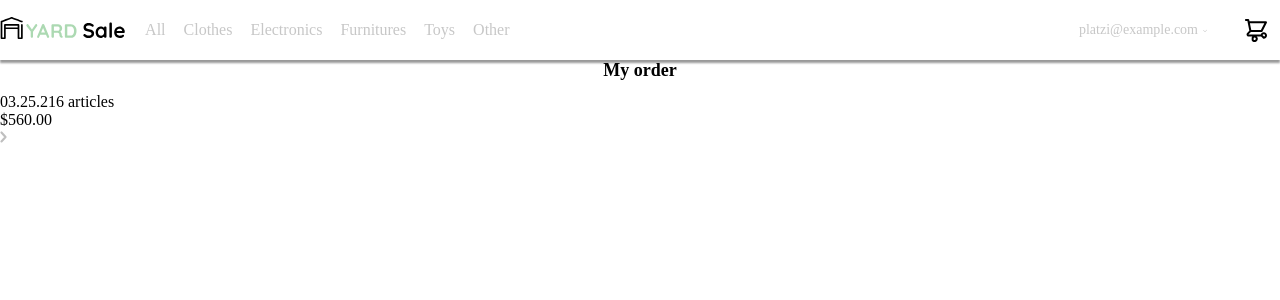
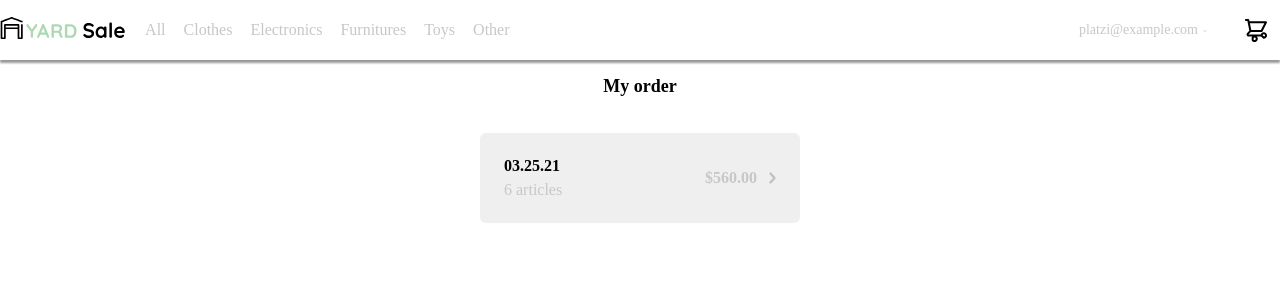
Before and after one commit to RedDiego15/react-shop, a React app: page /my-order in a window 1280 px wide. Shown: the top 300 px of the page. Built offline with nearby package versions, Linux system fonts and the light colour scheme.

Commit message:
finish orders page

```diff
--- a/src/Hooks/useInitialState.js
+++ b/src/Hooks/useInitialState.js
@@ -16,8 +16,6 @@ const useInitialState = () => {
 	};
 
 	const addToCart = (payload) => {
-		debugger;
-		console.log('enter addto cart');
 		const item = findItem(payload);
 		if (item && item.quantity < 10) {
 			item.quantity = item.quantity + 1;
--- a/src/components/ActuallOrderItem/ActuallOrderItem.jsx
+++ b/src/components/ActuallOrderItem/ActuallOrderItem.jsx
@@ -104,4 +104,4 @@ function ActuallOrderItem({ imageUrl, title, totalPrice, quantity, item }) {
 	);
 }
 
-export { ActuallOrderItem };
+export { ActuallOrderItem, StyledFigure, StyledImg };
--- a/src/components/MyOldOrders/MyOldOrders.jsx
+++ b/src/components/MyOldOrders/MyOldOrders.jsx
@@ -1,22 +1,37 @@
-import React from 'react'
-import { OldOrderItem } from '../OldOderItem/OldOrderItem'
+import React from "react";
+import { OldOrderItem } from "../OldOderItem/OldOrderItem";
+import styled from "styled-components";
 
-function MyOldOrders({isDesktop}) {
+const MyOrderContainer = styled.div`
+	display: flex;
+	flex-direction: column;
+	align-items: center;
+	width: 100%;
+	padding: 1rem;
+	gap: 1rem;
+`;
+const MyOrdersContent = styled.div`
+	display: grid;
+	width: 100%;
+	max-width: 20rem;
+	gap: 1.5rem;
+`;
+const Title = styled.h1`
+	font-size: ${(props) => props.theme.lg};
+`;
+function MyOldOrders({ isDesktop }) {
 	return (
-    <div className="my-order">
-      <div className="my-order-container">
-        {isDesktop && <h1 className="title">My orders</h1>}
+		<MyOrderContainer>
+			{isDesktop && <Title>My orders</Title>}
 
-        <div className="my-order-content">
+			<MyOrdersContent>
 				<OldOrderItem />
 				<OldOrderItem />
 				<OldOrderItem />
 				<OldOrderItem />
-
-        </div>
-      </div>
-    </div>
+			</MyOrdersContent>
+		</MyOrderContainer>
 	);
 }
 
-export {MyOldOrders}
+export { MyOldOrders, MyOrderContainer, MyOrdersContent };
--- a/src/components/MyOrder/MyOrder.jsx
+++ b/src/components/MyOrder/MyOrder.jsx
@@ -1,29 +1,40 @@
-import React from 'react'
-import { ActuallOrderItem } from '../ActuallOrderItem/ActuallOrderItem'
-import {AppContext} from '@context/AppContext'
+import React from "react";
+import { ActuallOrderItem } from "@components/ActuallOrderItem/ActuallOrderItem";
+import { AppContext } from "@context/AppContext";
+import styled from "styled-components";
+import {
+	MyOrderContainer,
+	MyOrdersContent,
+} from "@components/MyOldOrders/MyOldOrders";
+import { OrderInfo } from "@components/MyOrder/OrderInfo";
 
-function MyOrder({children,isDesktop}) {
-  const {state:{cart}} = React.useContext(AppContext);
-  return (
-    <div className="my-order">
-        <div className="my-order-container">
-            {isDesktop && <h1 className="title">My order</h1>}
-
-            {children}
-            {/* {cart.map((item) =>(<>
-            <ActuallOrderItem
-              title={item.title}
-              imageUrl={item.category.image}
-              price={item.price}
-              key = {`orderItem- ${item.id}`} />
-
-            </>))} */}
-
-
-        </div>
-    </div>
-
-  )
+const OldOrderContainer = styled.div`
+	background-color: ${(props) => props.theme.backgroundColoroldOrder};
+	padding: 1.5rem;
+	border-radius: 6px;
+`;
+function MyOrder({ children, isDesktop }) {
+	const {
+		state: { cart },
+	} = React.useContext(AppContext);
+	return (
+		<MyOrderContainer className="my-order">
+			<MyOrdersContent className="my-order-container">
+				{isDesktop && <h1 className="title">My order</h1>}
+				<OldOrderContainer>{children}</OldOrderContainer>
+				{cart.map((item) => (
+					<>
+						<OrderInfo
+							title={item.title}
+							imageUrl={item.category.image}
+							price={item.price}
+							key={`orderItem- ${item.id}`}
+						/>
+					</>
+				))}
+			</MyOrdersContent>
+		</MyOrderContainer>
+	);
 }
 
-export {MyOrder}
+export { MyOrder };
--- /dev/null
+++ b/src/components/MyOrder/OrderInfo.jsx
@@ -0,0 +1,35 @@
+import React from "react";
+import styled from "styled-components";
+import { Articles, Price } from "../OldOderItem/OldOrderItem";
+import {
+	StyledFigure,
+	StyledImg,
+} from "@components/ActuallOrderItem/ActuallOrderItem";
+const ItemContainer = styled.div`
+	display: flex;
+	width: 100%;
+	justify-content: space-between;
+	align-items: center;
+`;
+const PictureContainer = styled.div`
+	display: flex;
+	align-items: center;
+	gap: 10px;
+`;
+const Title = styled(Articles)``;
+
+const OrderInfo = ({ imageUrl, title, price }) => {
+	return (
+		<ItemContainer>
+			<PictureContainer>
+				<StyledFigure>
+					<StyledImg src={imageUrl} alt="product-image" />
+				</StyledFigure>
+				<Title>{title}</Title>
+			</PictureContainer>
+			<Price>{price}</Price>
+		</ItemContainer>
+	);
+};
+
+export { OrderInfo };
--- a/src/components/OldOderItem/OldOrderItem.jsx
+++ b/src/components/OldOderItem/OldOrderItem.jsx
@@ -1,16 +1,46 @@
-import React from 'react'
-import Arrow from '@icons/flechita.svg'
+import React from "react";
+import Arrow from "@icons/flechita.svg";
+import styled from "styled-components";
+
+const Order = styled.div`
+	display: flex;
+	justify-content: space-between;
+`;
+const InfoContainer = styled.div`
+	display: flex;
+	flex-direction: column;
+	gap: 6px;
+`;
+const Articles = styled.span`
+	color: ${(props) => props.theme.very_light_pink};
+	font-size: ${(props) => props.theme.md};
+`;
+const Price = styled(Articles)`
+	font-weight: bold;
+`;
+const Date = styled(Price)`
+	color: ${(props) => props.theme.black};
+`;
+
+const PriceContainer = styled.div`
+	display: flex;
+	align-items: center;
+	gap: 12px;
+`;
+
 function OldOrderItem() {
-  return (
-    <div className="order">
-        <p>
-        <span>03.25.21</span>
-        <span>6 articles</span>
-        </p>
-        <p>$560.00</p>
-        <img src={Arrow} alt="arrow"/>
-    </div>
-  )
+	return (
+		<Order className="order">
+			<InfoContainer>
+				<Date>03.25.21</Date>
+				<Articles>6 articles</Articles>
+			</InfoContainer>
+			<PriceContainer>
+				<Price>$560.00</Price>
+				<img src={Arrow} alt="arrow" />
+			</PriceContainer>
+		</Order>
+	);
 }
 
-export {OldOrderItem}
+export { OldOrderItem, Articles, Price };
--- a/src/styles/Theme.js
+++ b/src/styles/Theme.js
@@ -9,6 +9,7 @@ const themes = {
 		very_light_pink: ' #C7C7C7',
 		text_input_field: ' #F7F7F7',
 		hospital_green: ' #ACD9B2',
+		backgroundColoroldOrder: '#bbbbbb3d',
 		sm: ' 14px',
 		md: ' 16px',
 		lg: ' 18px',
```
Lines whose indentation alone changed are shown as unchanged.
